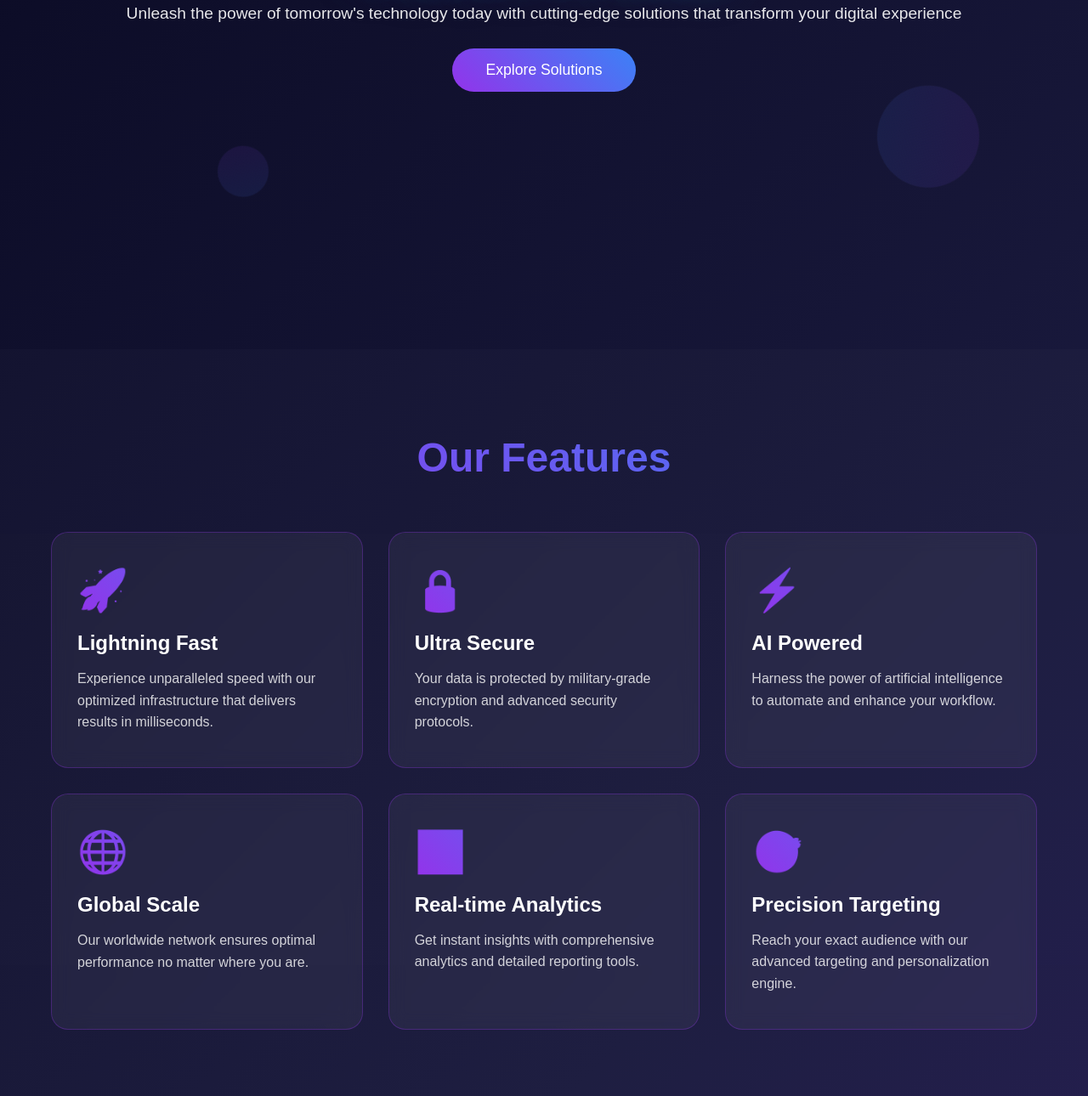
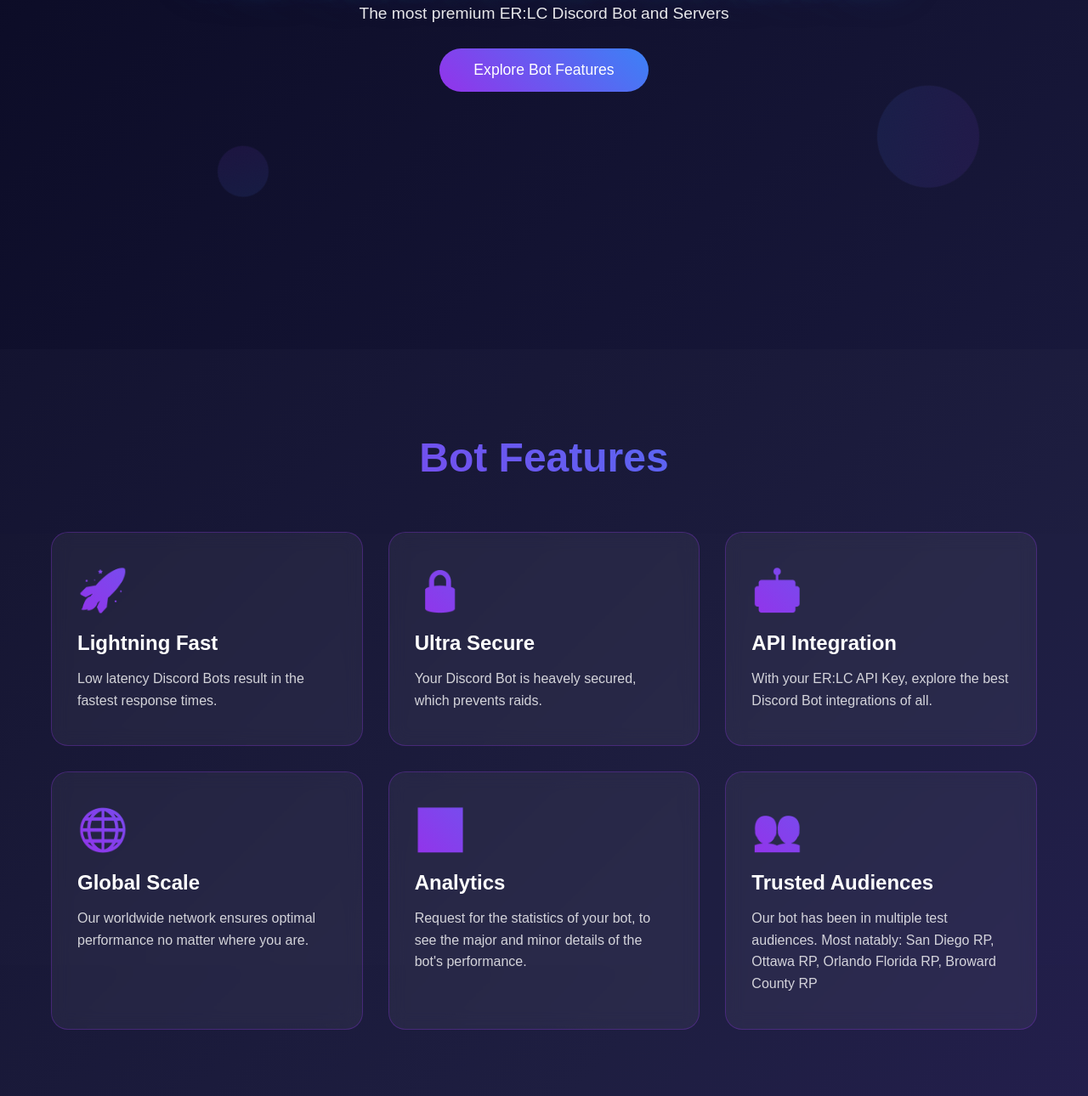
Before and after one commit to HappyMonkey995/Nova-Arts, a plain HTML site: page index.html in a window 1280 px wide. Shown: the part 389-1679 px from the top of the page at 85% size. Drawn offline with Linux system fonts and the light colour scheme; no server answers.

Commit message:
Changed text

```diff
--- a/index.html
+++ b/index.html
@@ -656,14 +656,14 @@
             <div class="hero-content">
                 <h1 id="hero-title">The future of ER:LC Stores</h1>
                 <p id="hero-subtitle">The most premium ER:LC Discord Bot and Servers</p>
-                <a href="#features" class="cta-button" id="cta-button">Explore Features</a>
+                <a href="#features" class="cta-button" id="cta-button">Explore Bot Features</a>
             </div>
         </div>
     </section>
 
     <section class="features" id="features">
         <div class="container">
-            <h2 class="section-title" id="features-title">Our Features</h2>
+            <h2 class="section-title" id="features-title">Bot Features</h2>
             <div class="features-grid">
                 <div class="feature-card">
                     <span class="feature-icon">🚀</span>
@@ -810,25 +810,25 @@
         // Default fallback content in case API fails
         const fallbackContent = {
             logo: "Nova Arts",
-            heroTitle: "Future is Now",
-            heroSubtitle: "Unleash the power of tomorrow's technology today with cutting-edge solutions that transform your digital experience",
-            ctaButton: "Explore Solutions",
-            featuresTitle: "Our Features",
+            heroTitle: "The future of ER:LC Stores",
+            heroSubtitle: "The most premium ER:LC Discord Bot and Servers",
+            ctaButton: "Explore Bot Features",
+            featuresTitle: "Bot Features",
             features: [
                 {
                     icon: "🚀",
                     title: "Lightning Fast",
-                    desc: "Experience unparalleled speed with our optimized infrastructure that delivers results in milliseconds."
+                    desc: "Low latency Discord Bots result in the fastest response times."
                 },
                 {
                     icon: "🔒",
                     title: "Ultra Secure",
-                    desc: "Your data is protected by military-grade encryption and advanced security protocols."
+                    desc: "Your Discord Bot is heavely secured, which prevents raids."
                 },
                 {
-                    icon: "⚡",
-                    title: "AI Powered",
-                    desc: "Harness the power of artificial intelligence to automate and enhance your workflow."
+                    icon: "🤖",
+                    title: "API Integration",
+                    desc: "With your ER:LC API Key, explore the best Discord Bot integrations of all."
                 },
                 {
                     icon: "🌐",
@@ -837,13 +837,13 @@
                 },
                 {
                     icon: "📊",
-                    title: "Real-time Analytics",
-                    desc: "Get instant insights with comprehensive analytics and detailed reporting tools."
+                    title: "Analytics",
+                    desc: "Request for the statistics of your bot, to see the major and minor details of the bot's performance."
                 },
                 {
-                    icon: "🎯",
-                    title: "Precision Targeting",
-                    desc: "Reach your exact audience with our advanced targeting and personalization engine."
+                    icon: "👥",
+                    title: "Trusted Audiences",
+                    desc: "Our bot has been in multiple test audiences. Most natably: San Diego RP, Ottawa RP, Orlando Florida RP, Broward County RP"
                 }
             ],
             statsTitle: "Our Impact",
```
